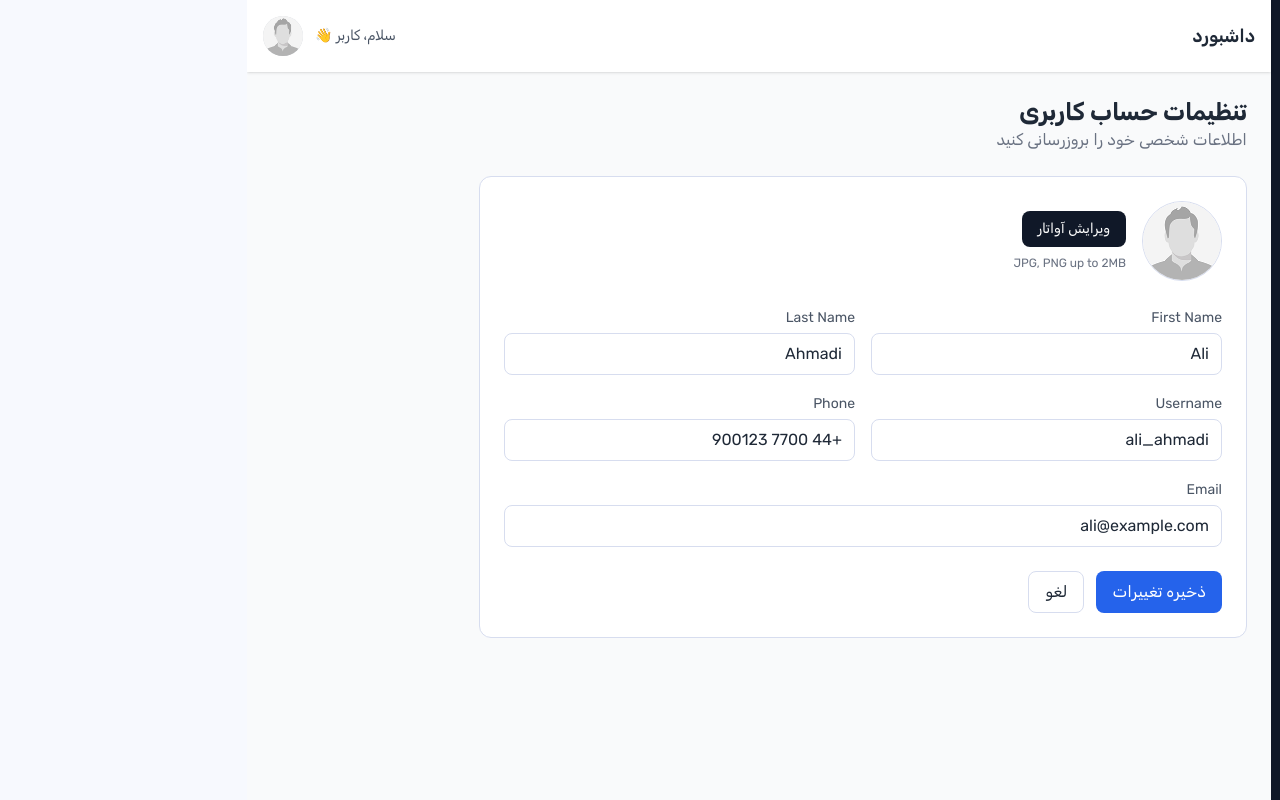
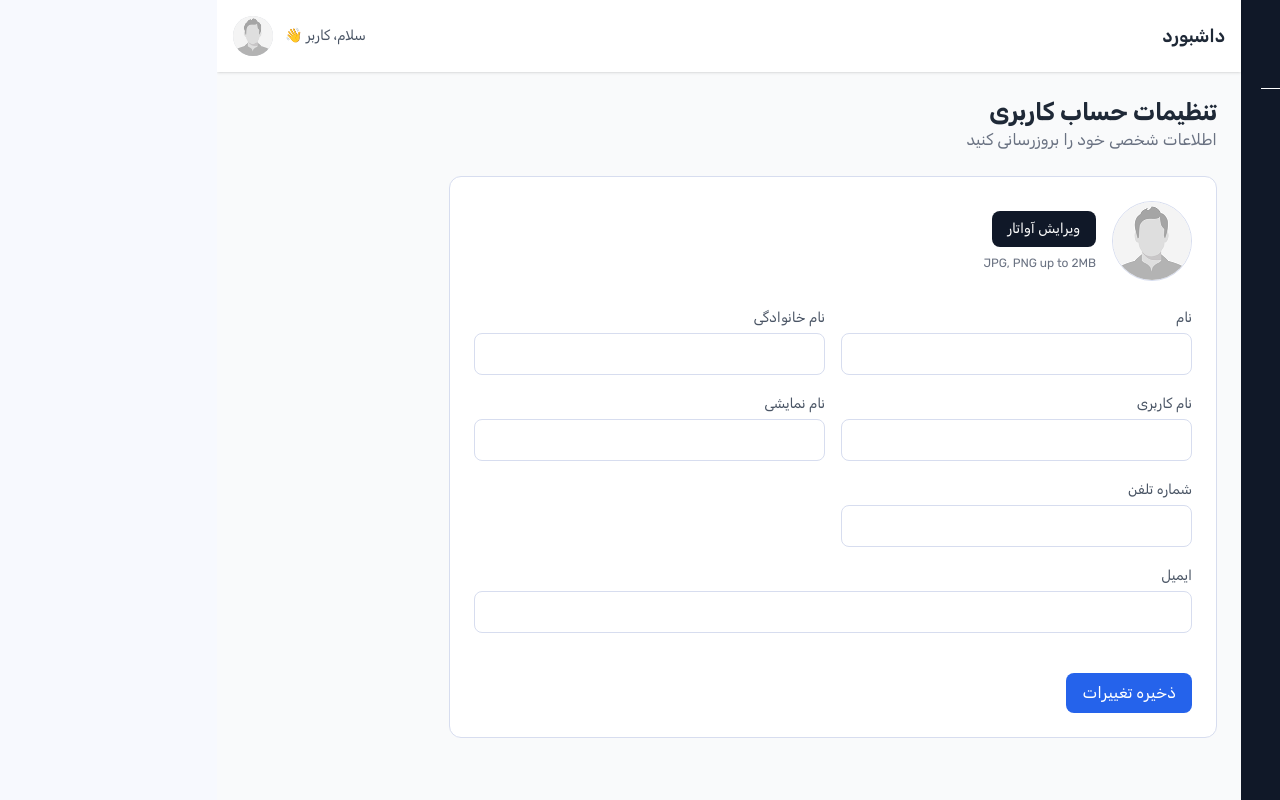
Before and after one commit to developack/lingoland, a React (Vite) app in the folder frontend/: page /profile in a window 1280 px wide. Built offline with nearby package versions, Linux system fonts and the light colour scheme; no server answers.

Commit message:
complete profile edit in user panel

```diff
--- a/frontend/src/pages/UserPanel/Profile/ProfilePage.jsx
+++ b/frontend/src/pages/UserPanel/Profile/ProfilePage.jsx
@@ -1,29 +1,95 @@
-import { PanelHeader } from "../../../features/user-panel/components/PanelHeader.jsx"
-import { PanelSidebar } from "../../../features/user-panel/components/PanelSidebar.jsx"
+import { PanelHeader } from "../../../features/user-panel/components/PanelHeader"
+import { PanelSidebar } from "../../../features/user-panel/components/PanelSidebar"
+import {useState, useEffect} from "react"
+import {replace} from "react-router";
 
 
 export function ProfilePage() {
+    const authToken = localStorage.getItem(import.meta.env.VITE_AUTH_TOKEN_KEY)
+    const [ profileData, setProfileData ] = useState({})
+    const [ inputs, setInputs ] = useState({})
+    const [ message, setMessage ] = useState('')
+    const [ error, setError ] = useState({
+        username: "",
+        email: "",
+        phone: ""
+    })
+
+    useEffect(() => {
+        const fetchUserProfileData = async () => {
+            try {
+                const response = await fetch('/api/user-profile/', {
+                    method: 'GET',
+                    headers: {
+                        "Content-Type": "application/json",
+                        "Authorization": `Token ${authToken}`
+                    }
+                })
+
+                const data = await response.json()
+                console.log(data)
+                setProfileData(data)
+
+            } catch (error) {
+                console.log(error)
+            }
+        }
+
+        void fetchUserProfileData()
+    }, []);
+
+    const handleInputChanges = (event) => {
+        const { name, value } = event.target
+        if (name.includes('.')) {
+            const [parent, child] = name.split(".");
+            setInputs((prev) => ({...prev, [parent]: {...prev[parent], [child]: value}}))
+        }
+        else {
+            setInputs((prev) => ({...prev, [name]: value}))
+        }
+    }
+
+    const handleFormValidation = () => {
+        return true
+    }
+
+    const handleFormSubmit = async (event) => {
+        event.preventDefault()
+        const isValid = handleFormValidation(profileData)
+        if (!isValid) return
+
+        try {
+            const response = await fetch('/api/user-profile/', {
+                method: 'PATCH',
+                headers: {
+                    "Content-Type": "application/json",
+                    "Authorization": `Token ${authToken}`
+                },
+                body: JSON.stringify(inputs)
+            })
+
+            const data = await response.json()
+            console.log(data)
+
+        } catch (error) {
+            console.log(error)
+        }
+    }
+
     return (
         <div className="min-h-screen bg-gray-50 flex">
-
             <PanelSidebar/>
-
             <div className="flex-1 flex flex-col">
-
                 <PanelHeader/>
-
                 <div className="container p-6">
-
                     <div className="mb-6">
                         <h1 className="text-2xl font-bold">تنظیمات حساب کاربری</h1>
                         <p className="text-gray-500">اطلاعات شخصی خود را بروزرسانی کنید</p>
                     </div>
 
                     <div className="bg-white border border-border rounded-xl p-6 max-w-3xl">
-
                         <div className="flex items-center gap-4 mb-6">
                             <img src="/avatar.png" className="w-20 h-20 rounded-full object-cover border border-border" alt="profile"/>
-
                             <div>
                                 <button
                                     className="px-4 py-2 text-sm bg-gray-900 text-white rounded-lg hover:bg-gray-800">
@@ -35,66 +101,52 @@ export function ProfilePage() {
                             </div>
                         </div>
 
-                        <div className="grid grid-cols-2 gap-4">
-
+                        <form id="EditProfileForm" className="grid grid-cols-2 gap-4" onSubmit={handleFormSubmit}>
                             <div>
-                                <label className="text-sm text-gray-600">First Name</label>
-                                <input
-                                    type="text"
-                                    value="Ali"
-                                    className="w-full mt-1 px-3 py-2 border border-border rounded-lg focus:outline-none focus:ring-2 focus:ring-blue-500"
-                                />
+                                <label className="text-sm text-gray-600">نام</label>
+                                <input type="text" name="first_name" onChange={handleInputChanges}
+                                       defaultValue={profileData.first_name}
+                                       className="w-full mt-1 px-3 py-2 border border-border rounded-lg focus:outline-none focus:ring-2 focus:ring-blue-500"/>
+                            </div>
+                            <div>
+                                <label className="text-sm text-gray-600">نام خانوادگی</label>
+                                <input type="text" name="last_name" onChange={handleInputChanges}
+                                       defaultValue={profileData.last_name}
+                                       className="w-full mt-1 px-3 py-2 border border-border rounded-lg focus:outline-none focus:ring-2 focus:ring-blue-500"/>
+                            </div>
+                            <div>
+                                <label className="text-sm text-gray-600">نام کاربری</label>
+                                <input type="text" name="username" onChange={handleInputChanges}
+                                       defaultValue={profileData.username}
+                                       className="w-full mt-1 px-3 py-2 border border-border rounded-lg focus:outline-none focus:ring-2 focus:ring-blue-500"/>
                             </div>
 
                             <div>
-                                <label className="text-sm text-gray-600">Last Name</label>
-                                <input
-                                    type="text"
-                                    value="Ahmadi"
-                                    className="w-full mt-1 px-3 py-2 border border-border rounded-lg focus:outline-none focus:ring-2 focus:ring-blue-500"
-                                />
+                                <label className="text-sm text-gray-600">نام نمایشی</label>
+                                <input type="text" name="user_profile.full_name" onChange={handleInputChanges}
+                                       defaultValue={profileData?.user_profile?.full_name}
+                                       className="w-full mt-1 px-3 py-2 border border-border rounded-lg focus:outline-none focus:ring-2 focus:ring-blue-500"/>
                             </div>
-
                             <div>
-                                <label className="text-sm text-gray-600">Username</label>
-                                <input
-                                    type="text"
-                                    value="ali_ahmadi"
-                                    className="w-full mt-1 px-3 py-2 border border-border rounded-lg focus:outline-none focus:ring-2 focus:ring-blue-500"
-                                />
+                                <label className="text-sm text-gray-600">شماره تلفن</label>
+                                <input type="text" name="phone" onChange={handleInputChanges}
+                                       defaultValue={profileData.phone}
+                                       className="w-full mt-1 px-3 py-2 border border-border rounded-lg focus:outline-none focus:ring-2 focus:ring-blue-500"/>
                             </div>
-
-                            <div>
-                                <label className="text-sm text-gray-600">Phone</label>
-                                <input
-                                    type="text"
-                                    value="+44 7700 900123"
-                                    className="w-full mt-1 px-3 py-2 border border-border rounded-lg focus:outline-none focus:ring-2 focus:ring-blue-500"
-                                />
+                            <div className="col-span-2">
+                                <label className="text-sm text-gray-600">ایمیل</label>
+                                <input type="email" name="email" onChange={handleInputChanges}
+                                       defaultValue={profileData.email}
+                                       className="w-full mt-1 px-3 py-2 border border-border rounded-lg focus:outline-none focus:ring-2 focus:ring-blue-500"/>
                             </div>
-
-                            <div className="col-span-2">
-                                <label className="text-sm text-gray-600">Email</label>
-                                <input
-                                    type="email"
-                                    value="ali@example.com"
-                                    className="w-full mt-1 px-3 py-2 border border-border rounded-lg focus:outline-none focus:ring-2 focus:ring-blue-500"
-                                />
+                            <div className="flex justify-start gap-3 mt-6">
+                                <button type="submit"
+                                        className="px-4 py-2 bg-primary text-white rounded-lg hover:bg-blue-700">
+                                    ذخیره تغییرات
+                                </button>
                             </div>
-
-                        </div>
-
-                        <div className="flex justify-start gap-3 mt-6">
-                            <button className="px-4 py-2 bg-primary text-white rounded-lg hover:bg-blue-700">
-                                ذخیره تغییرات
-                            </button>
-                            <button className="px-4 py-2 border border-border rounded-lg hover:bg-gray-100">
-                                لغو
-                            </button>
-                        </div>
-
+                        </form>
                     </div>
-
                 </div>
             </div>
         </div>
```
